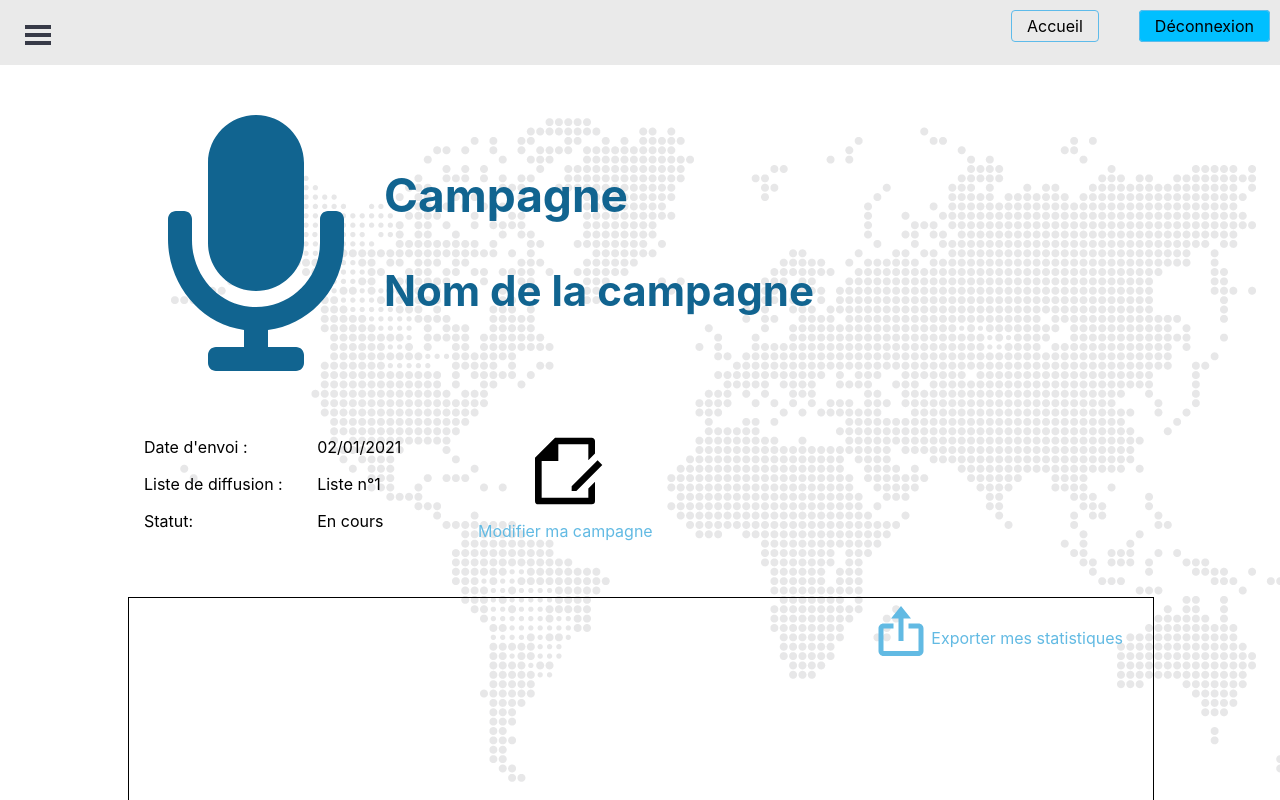
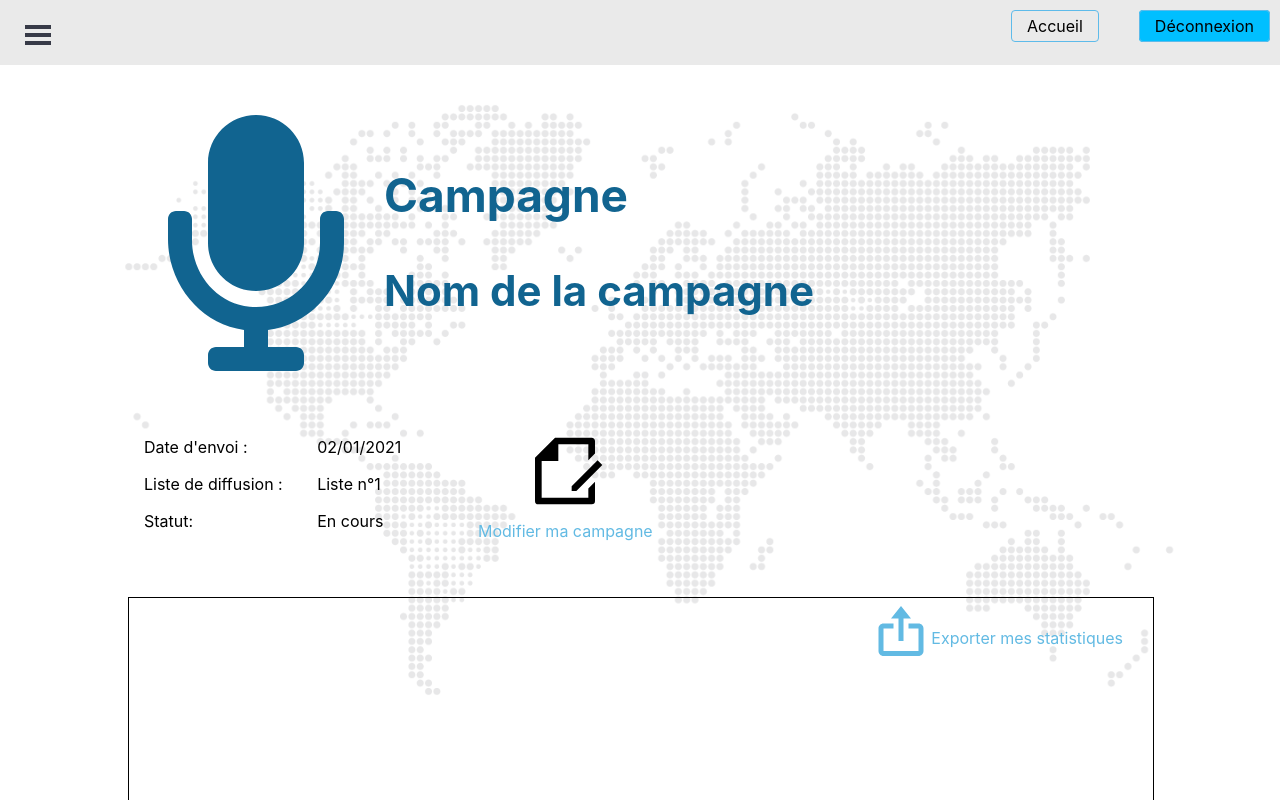
Before and after one commit to WildCodeSchool/lyon-js-sept2020-p3-lafrica-front-office, a React (Create React App) app: page / in a window 1280 px wide. Shown: the top 800 px of the page. Built offline with nearby package versions, Linux system fonts and the light colour scheme.

Commit message:
update components folder

```diff
--- a/src/components/App.css
+++ b/src/components/App.css
@@ -1,3 +1,7 @@
 body {
   background-image: url("../images/BG-PRODUCT.png");
+  background-repeat: no-repeat;
+  background-position: center center;
+  background-size: cover;
+  background-attachment: fixed;
 }
--- a/src/components/App.js
+++ b/src/components/App.js
@@ -1,5 +1,5 @@
 import "./App.css";
-import CampaignDetail from "./CampaignDetails";
+import CampaignDetail from "./CampaignDetail/CampaignDetails";
 import Footer from "./footer/Footer";
 import Header from "./header/Header";
 
```
Also changed, not shown: src/components/CampaignDetail/CampaignDetails.js (renamed from src/components/CampaignDetails.js), src/components/CampaignDetail/CampaignDetails.scss (renamed from src/components/CampaignDetails.scss).
